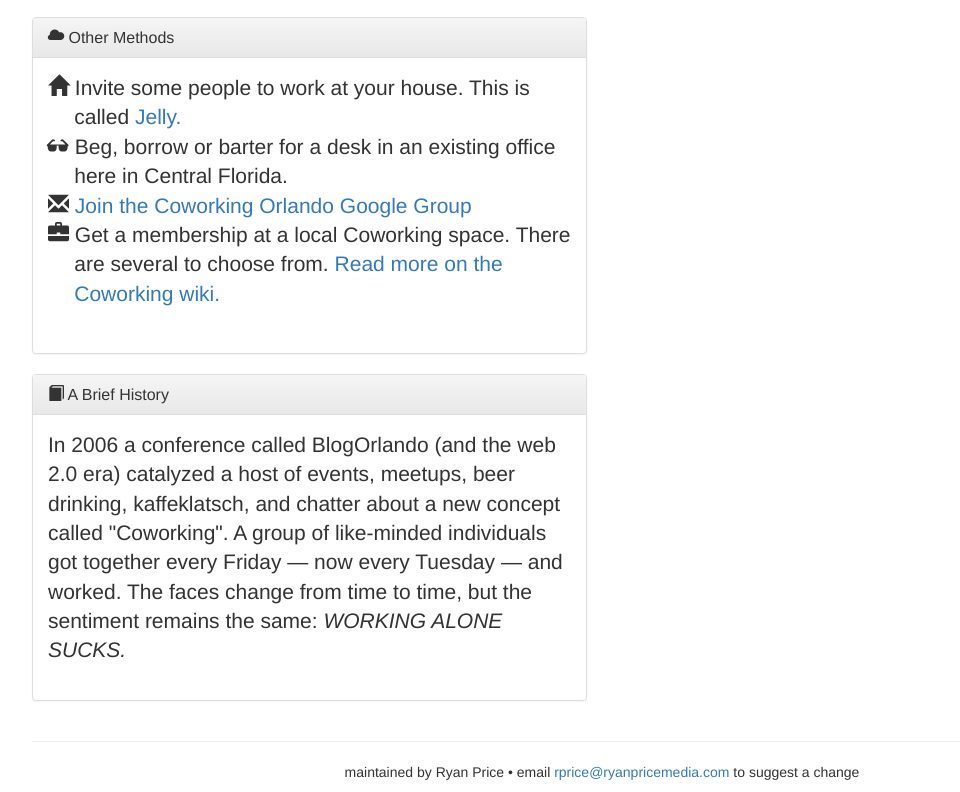
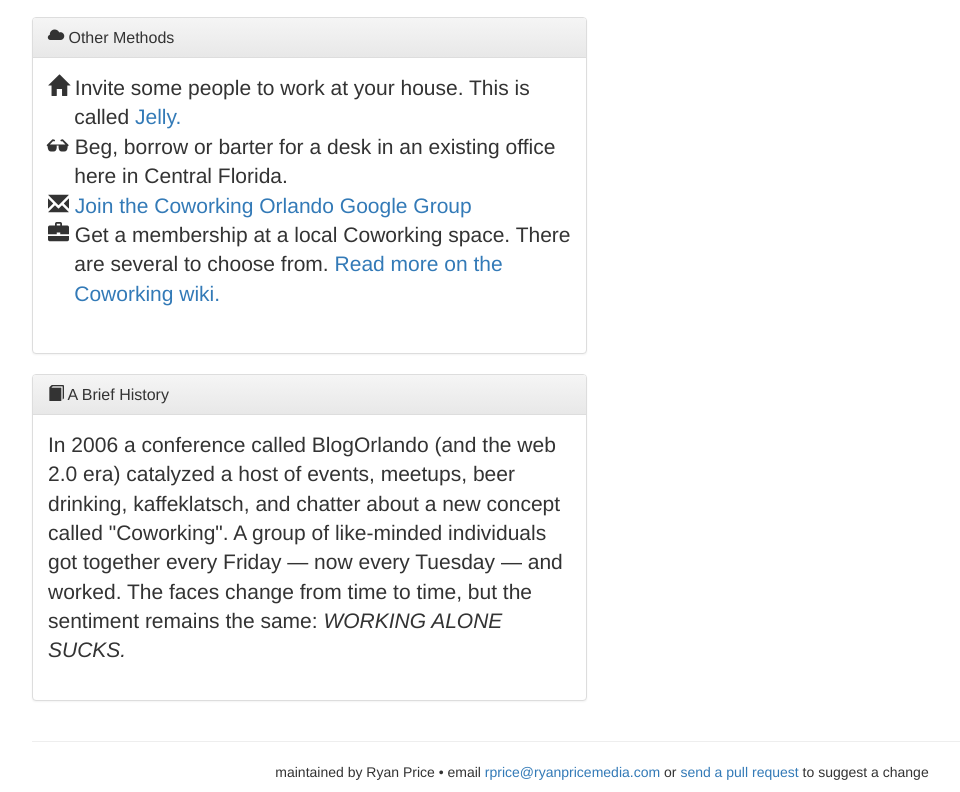
Before and after one commit to liberatr/liberatr.github.io, a plain HTML site: page index.html in a window 1280 px wide. Shown: the part 842-1634 px from the top of the page, without its empty margins (38-998 px from the left). Drawn offline with nearby package versions, Linux system fonts and the light colour scheme.

Commit message:
added github link to footer

```diff
--- a/index.html
+++ b/index.html
@@ -112,7 +112,7 @@
 	  <hr />
 	  <div class="row">
         <div class="col-sm-12">
-          <p class="text-center">maintained by Ryan Price &bull; email <a href="mailto:rprice@ryanpricemedia.com">rprice@ryanpricemedia.com</a> to suggest a change</p>
+          <p class="text-center">maintained by Ryan Price &bull; email <a href="mailto:rprice@ryanpricemedia.com">rprice@ryanpricemedia.com</a> or <a href="https://github.com/liberatr/liberatr.github.io">send a pull request</a> to suggest a change</p>
         </div>
       </div><!-- /.row -->
 	</div><!-- /.container -->
```
